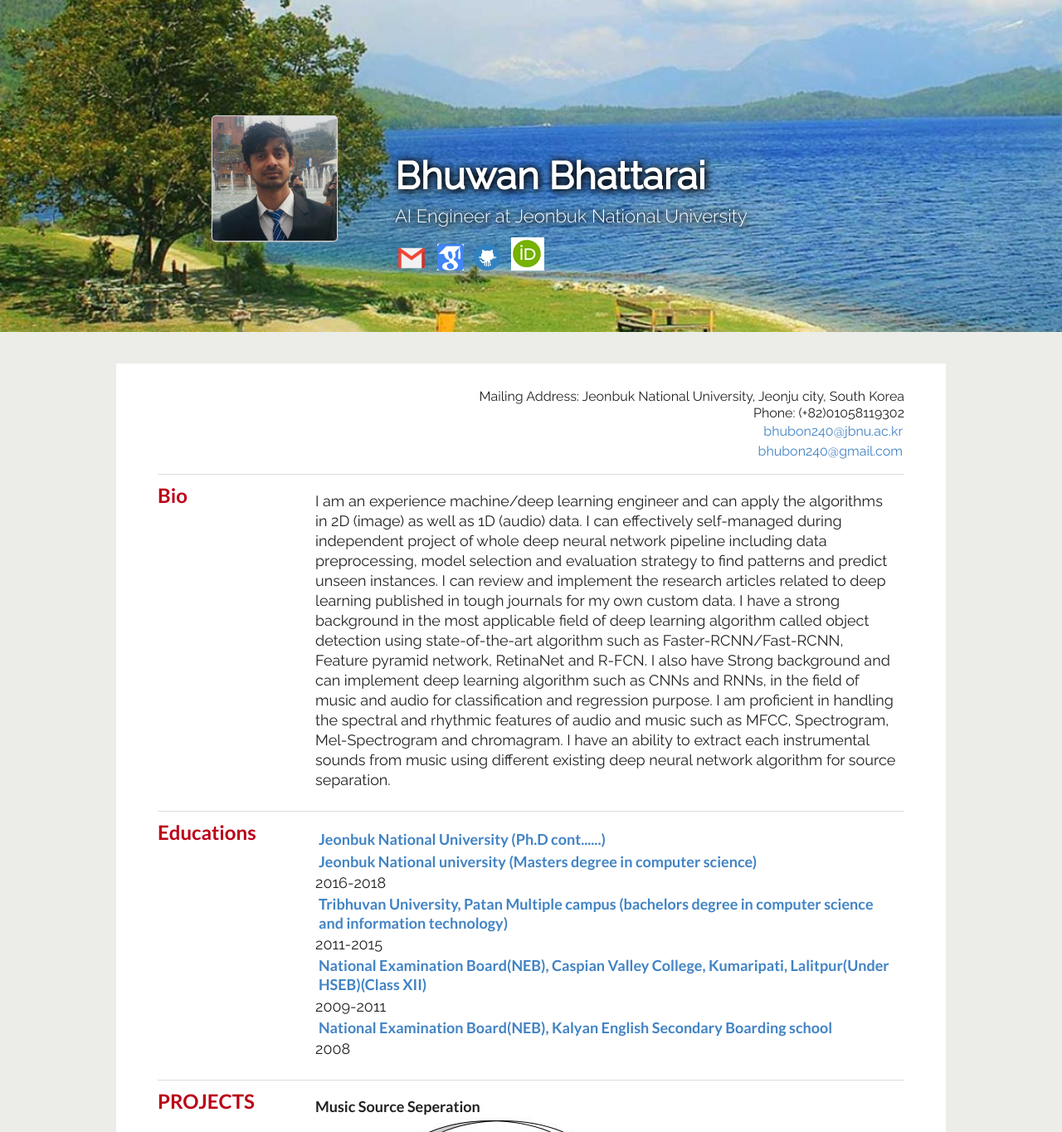
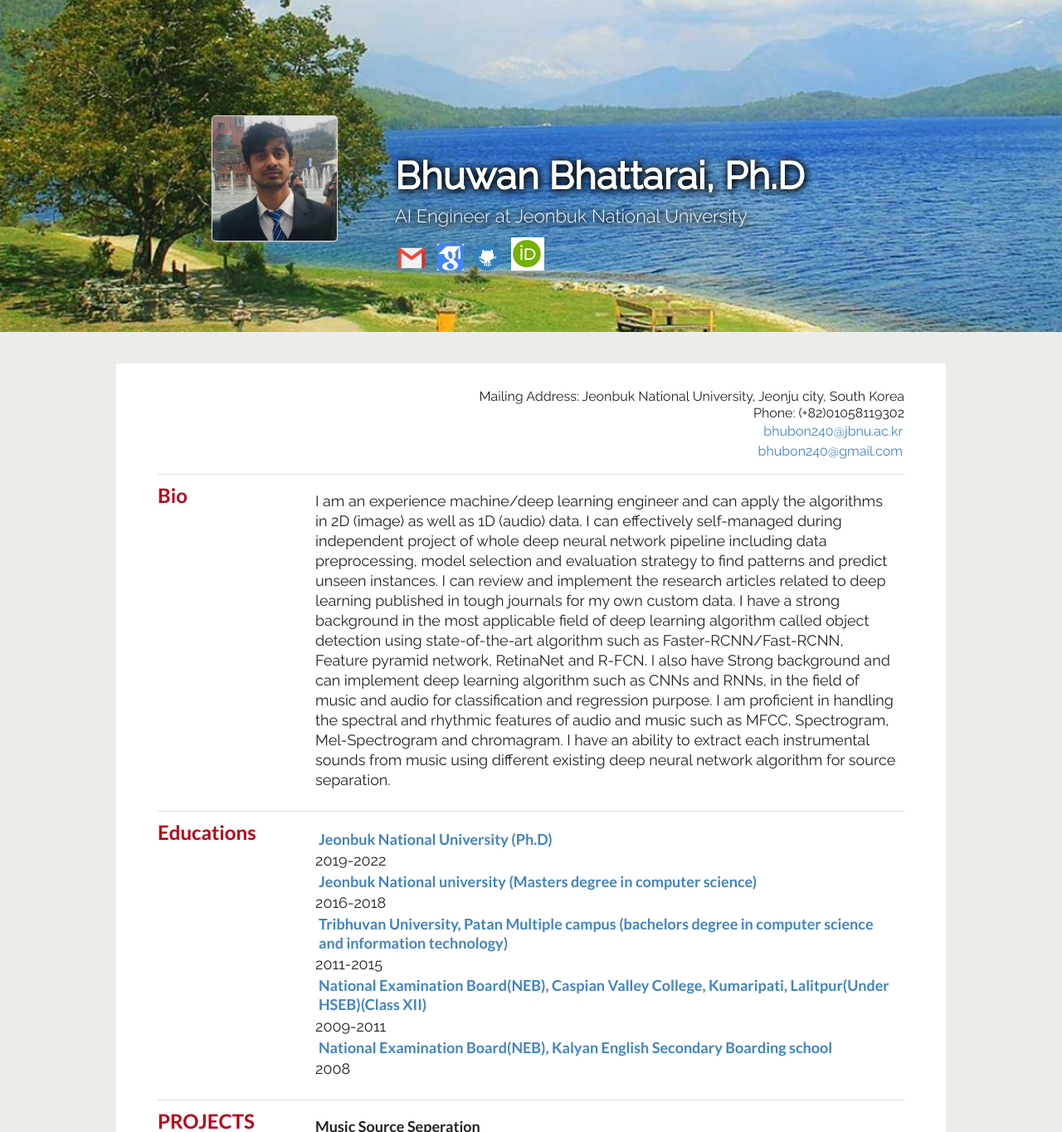
Before and after one commit to pratikshaya/profile, a plain HTML site: page index.html in a window 1280 px wide. Shown: the top 1364 px of the page at 83% size. Drawn offline with Linux system fonts and the light colour scheme.

Commit message:
Update index.html

```diff
--- a/index.html
+++ b/index.html
@@ -24,7 +24,7 @@
       	<div id="headerinfo">
         <img src="imgs/yy.jpg" class="ui small card image imgjaco">
         <div id="headertext">
-          <p id="headername"><span style="font-weight:1000">Bhuwan Bhattarai</p>
+          <p id="headername"><span style="font-weight:1000">Bhuwan Bhattarai, Ph.D</p>
           <p id="headerrole">AI Engineer at Jeonbuk National University</p>
           <!-- <p id="headermail">bhubon240@gmail.com</p> -->
           <div id="social-icons">
@@ -77,8 +77,8 @@ CNNs and RNNs, in the field of music and audio for classification and regression
             <div class="section row">
                 <h2 class="col">Educations</h2>
                 <div class="section-text col-right">
-		<div><a href="http://www.jbnu.ac.kr/eng/"><h3><span class="emph">Jeonbuk National University (Ph.D cont......)</h3></a></div>
-
+		<div><a href="http://www.jbnu.ac.kr/eng/"><h3><span class="emph">Jeonbuk National University (Ph.D) </h3></a></div>
+                    <div>2019-2022</div>
 
 		<div><a href="http://www.jbnu.ac.kr/eng/"><h3><span class="emph">Jeonbuk National university (Masters degree in computer science)</h3></a></div>
                     <div>2016-2018</div>
```
